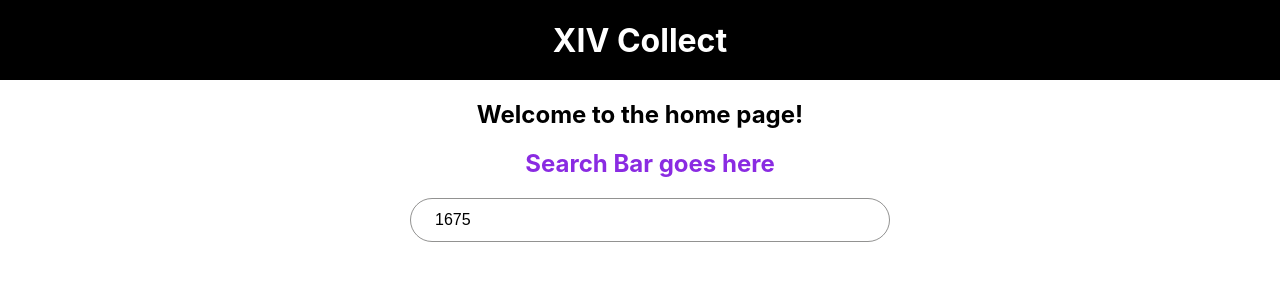
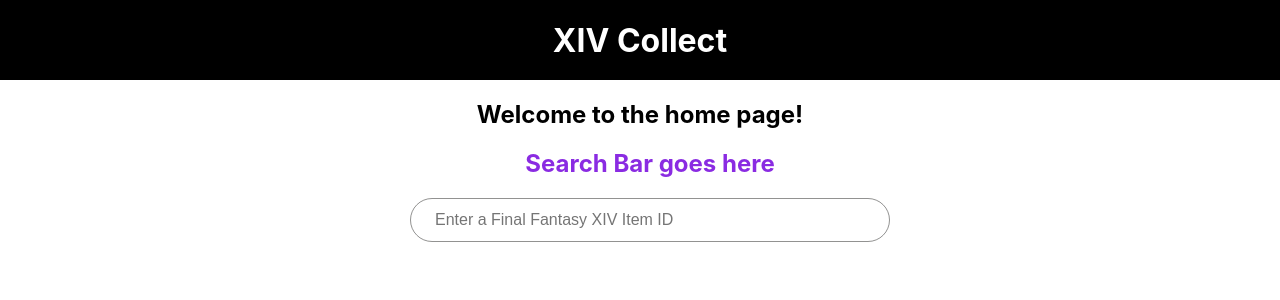
Before and after one commit to nicholascrandall/xivcollect, a React (Create React App) app: page / in a window 1280 px wide. Shown: the top 300 px of the page. Built offline with nearby package versions, Linux system fonts and the light colour scheme.

Commit message:
added debugging for search component

```diff
--- a/src/components/Search.js
+++ b/src/components/Search.js
@@ -1,7 +1,7 @@
 import { useState } from 'react'
 
 export default function Search() {
-    const [itemID, setItemID] = useState(1675)
+    const [itemID, setItemID] = useState("")
     const [searched, setSearched] = useState(false)
 
 
@@ -17,8 +17,15 @@
     }
 
     if (searched === true) {
-        return <div><h2 style={{color: "red"}}>SEARCHED</h2></div>
+        return (
+            <div>
+                <h2 style={{color: "red"}}>SEARCHED</h2>
+                <p>{itemID}</p>
+            </div>
+        )
     }
+
+    console.log(itemID)
 
     return (
         <div className="searchContainer">
```
